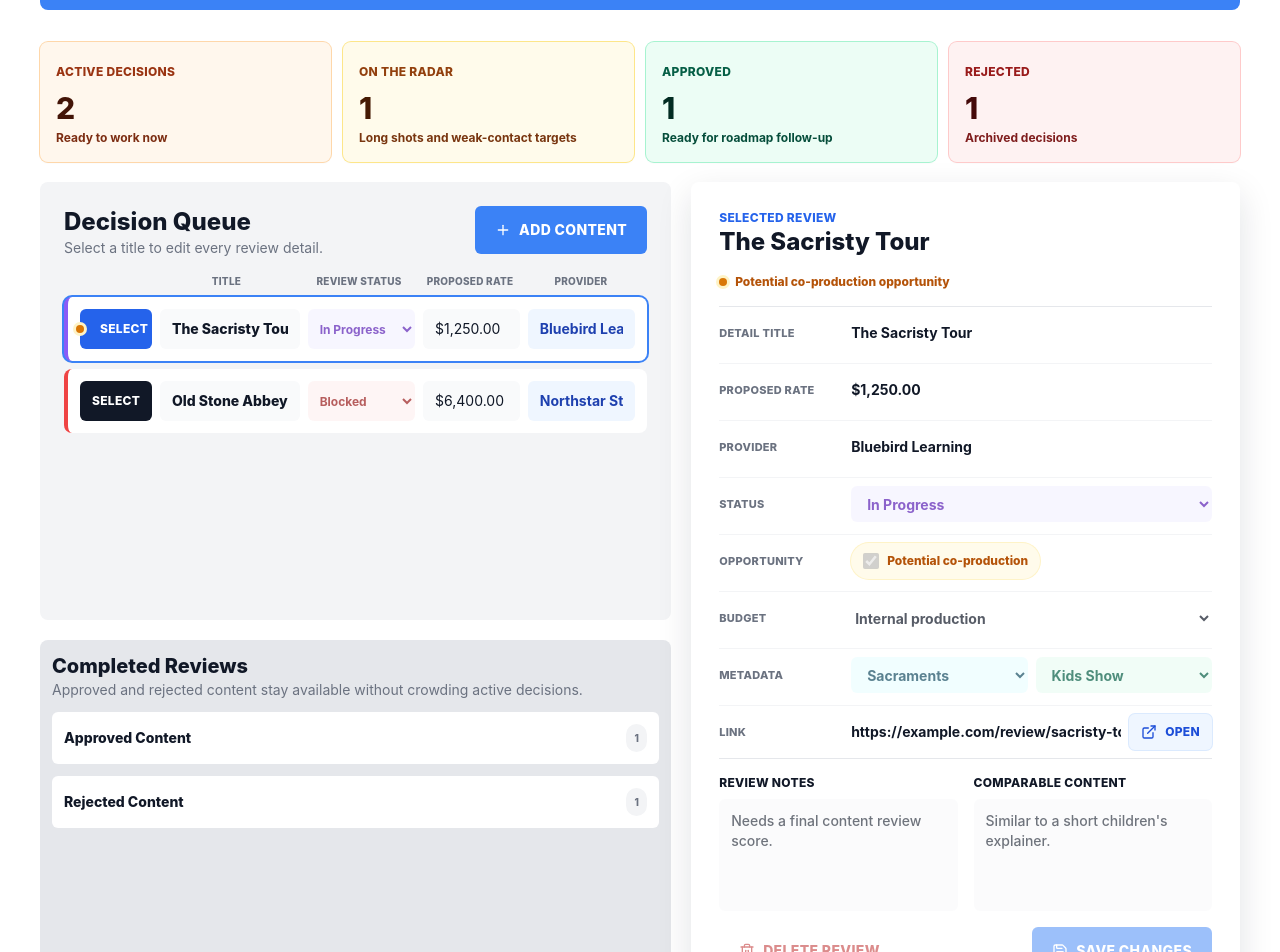
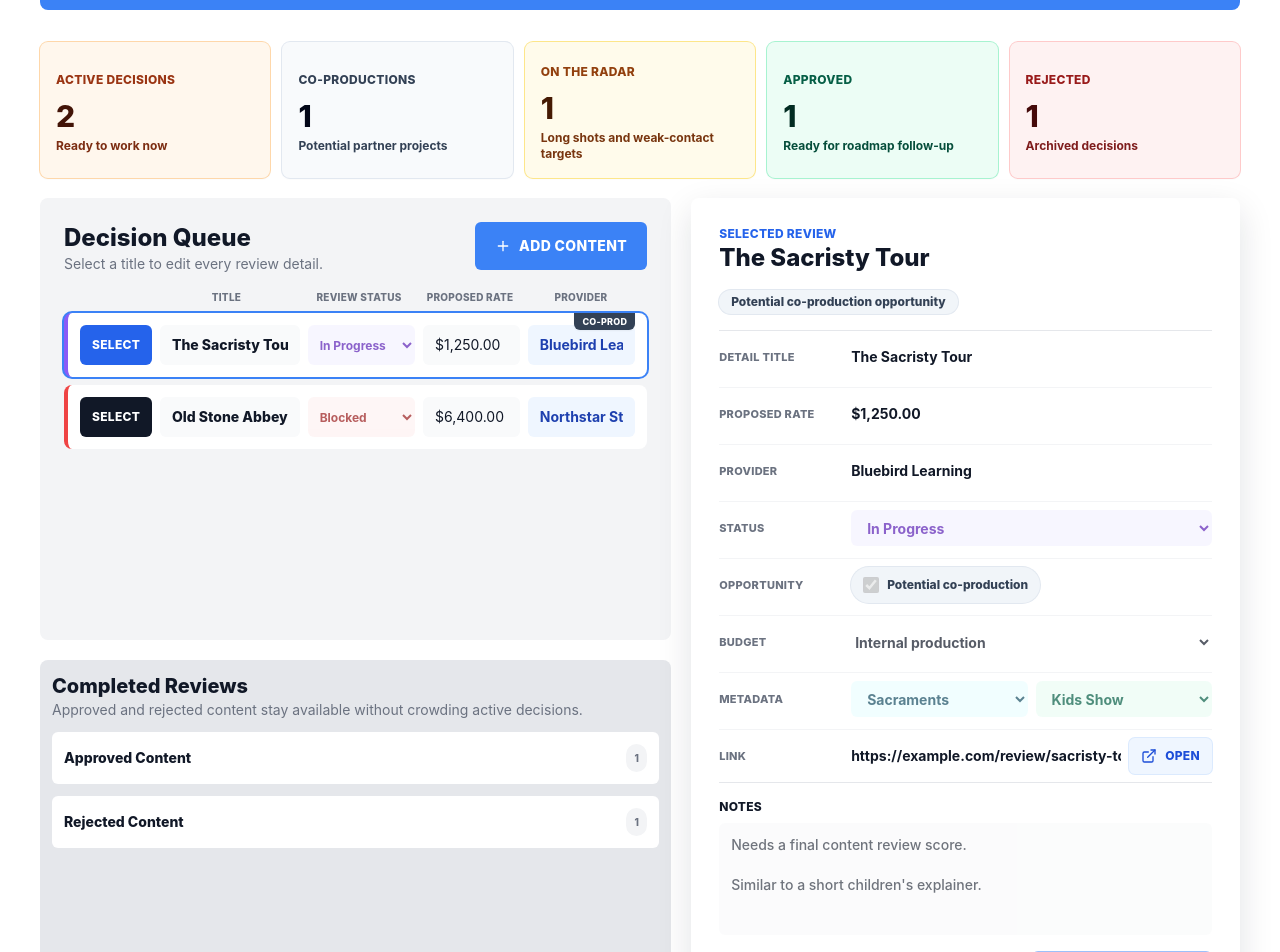
Before and after one commit to mattmussoline/Budget-Tracking-App, a Next.js app: page /demo/content-review in a window 1280 px wide. Shown: the part 334-1286 px from the top of the page. Built offline with nearby package versions, Linux system fonts and the light colour scheme.

Commit message:
Refine co-production review markers

```diff
--- a/src/features/planning/components/content-review-dashboard.tsx
+++ b/src/features/planning/components/content-review-dashboard.tsx
@@ -71,7 +71,7 @@ export function ContentReviewDashboard({ fiscalYearId, items, providerOptions =
     formData.set("notes", item.notes ?? "");
     formData.set("proposedRate", formatOptionalCurrency(item.proposedRateCents));
     formData.set("reviewLink", item.reviewLink ?? "");
-    formData.set("comparableContent", item.comparableContent ?? "");
+    formData.set("comparableContent", "");
     formData.set("isCoproductionOpportunity", item.isCoproductionOpportunity ? "true" : "false");
     return formData;
   }
@@ -109,13 +109,15 @@ export function ContentReviewDashboard({ fiscalYearId, items, providerOptions =
   const radarContent = queue.filter((item) => item.reviewStatus === "on_the_radar");
   const approvedContent = queue.filter((item) => item.reviewStatus === "approved");
   const rejectedContent = queue.filter((item) => item.reviewStatus === "rejected");
+  const coproductionContent = queue.filter((item) => item.isCoproductionOpportunity);
   const modalConfig = openStatusModal ? REVIEW_STATUS_MODAL_CONFIGS[openStatusModal] : null;
-  const modalItems = openStatusModal === "active" ? activeQueue : openStatusModal === "radar" ? radarContent : openStatusModal === "approved" ? approvedContent : rejectedContent;
+  const modalItems = openStatusModal === "active" ? activeQueue : openStatusModal === "radar" ? radarContent : openStatusModal === "approved" ? approvedContent : openStatusModal === "coproduction" ? coproductionContent : rejectedContent;
 
   return (
     <div className="grid gap-5">
-      <section aria-label="Review status summary" className="grid gap-3 sm:grid-cols-2 xl:grid-cols-4">
+      <section aria-label="Review status summary" className="grid gap-3 sm:grid-cols-2 xl:grid-cols-5">
         <StatusCard label="Active Decisions" value={activeQueue.length} helper="Ready to work now" tone="active" onClick={() => setOpenStatusModal("active")} />
+        <StatusCard label="Co-productions" value={coproductionContent.length} helper="Potential partner projects" tone="coproduction" onClick={() => setOpenStatusModal("coproduction")} />
         <StatusCard label="On the Radar" value={radarContent.length} helper="Long shots and weak-contact targets" tone="radar" onClick={() => setOpenStatusModal("radar")} />
         <StatusCard label="Approved" value={approvedContent.length} helper="Ready for roadmap follow-up" tone="approved" onClick={() => setOpenStatusModal("approved")} />
         <StatusCard label="Rejected" value={rejectedContent.length} helper="Archived decisions" tone="rejected" onClick={() => setOpenStatusModal("rejected")} />
@@ -163,12 +165,13 @@ export function ContentReviewDashboard({ fiscalYearId, items, providerOptions =
   );
 }
 
-type StatusCardTone = "neutral" | "active" | "radar" | "approved" | "rejected";
-type ReviewStatusModalKey = "active" | "radar" | "approved" | "rejected";
+type StatusCardTone = "neutral" | "active" | "coproduction" | "radar" | "approved" | "rejected";
+type ReviewStatusModalKey = "active" | "coproduction" | "radar" | "approved" | "rejected";
 
 const STATUS_CARD_TONES: Record<StatusCardTone, { card: string; label: string; helper: string }> = {
   neutral: { card: "bg-white text-foreground ring-gray-200", label: "text-muted", helper: "text-muted" },
   active: { card: "bg-orange-50 text-orange-950 ring-orange-200", label: "text-orange-800", helper: "text-orange-900" },
+  coproduction: { card: "bg-slate-50 text-slate-950 ring-slate-200", label: "text-slate-700", helper: "text-slate-700" },
   radar: { card: "bg-amber-50 text-amber-950 ring-amber-200", label: "text-amber-800", helper: "text-amber-900" },
   approved: { card: "bg-emerald-50 text-emerald-950 ring-emerald-200", label: "text-emerald-800", helper: "text-emerald-900" },
   rejected: { card: "bg-red-50 text-red-950 ring-red-200", label: "text-red-800", helper: "text-red-900" }
@@ -204,6 +207,14 @@ const REVIEW_STATUS_MODAL_CONFIGS: Record<ReviewStatusModalKey, { title: string;
     empty: "No active decisions right now.",
     testId: "content-review-active-modal-content",
     tone: "active"
+  },
+  coproduction: {
+    title: "Co-productions",
+    eyebrow: "Potential Co-production",
+    description: "Reviews flagged as possible partner projects rather than standard licensing decisions.",
+    empty: "No potential co-productions yet.",
+    testId: "content-review-coproduction-content",
+    tone: "coproduction"
   },
   radar: {
     title: "On the Radar",
@@ -303,15 +314,14 @@ function isDecisionQueueStatus(status: ReviewStatus) {
 function ReviewSummaryRow({ item, active, isDemo, onSelect, onChange }: { item: ContentReviewItem; active: boolean; isDemo?: boolean; onSelect: (id: string) => void; onChange: (id: string, field: keyof ContentReviewItem, value: string | number | boolean | null) => void }) {
   const status = REVIEW_STATUSES.find((option) => option.value === item.reviewStatus) ?? REVIEW_STATUSES[0];
   return (
-    <div aria-current={active ? "true" : undefined} className={cn("relative grid gap-2 rounded-lg border-l-4 bg-white p-3 transition", decisionQueueGridClass, TONE_CLASSES[status.tone].accent, active && "ring-2 ring-blue-500")}>
-      {item.isCoproductionOpportunity ? <span role="img" aria-label="Potential co-production opportunity" title="Potential co-production opportunity" className="absolute left-2 top-1/2 h-2 w-2 -translate-y-1/2 rounded-full bg-amber-600 shadow-[0_0_0_3px_rgba(254,243,199,1)]" /> : null}
+    <div aria-current={active ? "true" : undefined} className={cn("relative grid overflow-hidden gap-2 rounded-lg border-l-4 bg-white p-3 transition", decisionQueueGridClass, TONE_CLASSES[status.tone].accent, active && "ring-2 ring-blue-500")}>
+      {item.isCoproductionOpportunity ? <span aria-label="Potential co-production opportunity" title="Potential co-production opportunity" className="absolute right-3 top-0 z-10 rounded-b-md bg-slate-700 px-2 py-1 text-[9px] font-extrabold uppercase leading-none tracking-wide text-white shadow-sm">Co-prod</span> : null}
       <button
         type="button"
         aria-label={`Select ${item.title || "Untitled review"}`}
         onClick={() => onSelect(item.id)}
         className={cn(
           "min-h-10 rounded-md px-3 text-left text-xs font-extrabold uppercase tracking-wide transition",
-          item.isCoproductionOpportunity && "pl-5",
           active ? "bg-blue-600 text-white" : "bg-gray-900 text-white hover:bg-gray-800"
         )}
       >
@@ -357,7 +367,7 @@ function ReviewEditor({ item, providerOptions, isDemo, isPending, saveState, onC
 
   return <div className="grid gap-4">
     <div className="flex items-start justify-between gap-4"><div><p className="text-xs font-extrabold uppercase tracking-wide text-blue-600">Selected Review</p><h2 className="font-display text-2xl font-extrabold">{item.id === "draft" ? "New Content Review" : item.title}</h2></div><span aria-live="polite" className="text-xs font-extrabold uppercase text-muted">{saveState === "idle" ? "" : saveState}</span></div>
-    {item.isCoproductionOpportunity ? <p className="inline-flex items-center gap-2 text-xs font-extrabold text-amber-700"><span className="h-2 w-2 rounded-full bg-amber-600 shadow-[0_0_0_3px_rgba(254,243,199,1)]" aria-hidden="true" />Potential co-production opportunity</p> : null}
+    {item.isCoproductionOpportunity ? <p className="inline-flex w-fit rounded-full bg-slate-100 px-3 py-1 text-xs font-extrabold text-slate-700 ring-1 ring-slate-200">Potential co-production opportunity</p> : null}
     <div className="grid gap-1 border-y border-gray-200">
       <CompactField label="Detail Title"><Field label="Detail Title" value={item.title} onChange={(value) => onChange("title", value)} disabled={isDemo} hideLabel /></CompactField>
       <CompactField label="Proposed Rate"><CurrencyField label="Proposed Rate" value={item.proposedRateCents} onChange={(value) => onChange("proposedRateCents", value)} disabled={isDemo} hideLabel /></CompactField>
@@ -384,8 +394,7 @@ function ReviewEditor({ item, providerOptions, isDemo, isPending, saveState, onC
       <CompactField label="Link"><LinkField label="Review Link" value={item.reviewLink ?? ""} onChange={(value) => onChange("reviewLink", value)} disabled={isDemo} hideLabel /></CompactField>
     </div>
     <div className="grid gap-4 md:grid-cols-2">
-      <TextArea label="Review Notes" value={item.notes ?? ""} onChange={(value) => onChange("notes", value)} disabled={isDemo} />
-      <TextArea label="Comparable Content" value={item.comparableContent ?? ""} onChange={(value) => onChange("comparableContent", value)} disabled={isDemo} />
+      <div className="md:col-span-2"><TextArea label="Notes" value={combineReviewNotes(item)} onChange={(value) => { onChange("notes", value); onChange("comparableContent", ""); }} disabled={isDemo} /></div>
     </div>
     <div className="flex flex-wrap items-center justify-between gap-3">
       <div className="flex flex-wrap gap-2">
@@ -444,14 +453,14 @@ function CurrencyField({ label, value, onChange, disabled, hideLabel }: { label:
 }
 
 function OpportunityField({ checked, disabled, onChange }: { checked: boolean; disabled?: boolean; onChange: (value: boolean) => void }) {
-  return <label className="inline-flex min-h-9 w-fit items-center gap-2 rounded-full bg-amber-50 px-3 text-xs font-extrabold text-amber-700 ring-1 ring-amber-100">
+  return <label className="inline-flex min-h-9 w-fit items-center gap-2 rounded-full bg-slate-100 px-3 text-xs font-extrabold text-slate-700 ring-1 ring-slate-200">
     <input
       aria-label="Potential co-production opportunity"
       type="checkbox"
       checked={checked}
       disabled={disabled}
       onChange={(event) => onChange(event.target.checked)}
-      className="h-4 w-4 accent-amber-600"
+      className="h-4 w-4 accent-slate-700"
     />
     Potential co-production
   </label>;
@@ -516,6 +525,12 @@ function TextArea({ label, value, onChange, disabled }: { label: string; value:
   </label>;
 }
 
+function combineReviewNotes(item: ContentReviewItem) {
+  const notes = item.notes?.trim() ?? "";
+  const comparable = item.comparableContent?.trim() ?? "";
+  return [notes, comparable].filter(Boolean).join(notes && comparable ? "\n\n" : "");
+}
+
 function linkifyText(value: string) {
   const parts = value.split(/(https?:\/\/[^\s<>"']+)/g);
 
```
Also changed, not shown: 1 other file (tests, documents, lock files or other folders).
